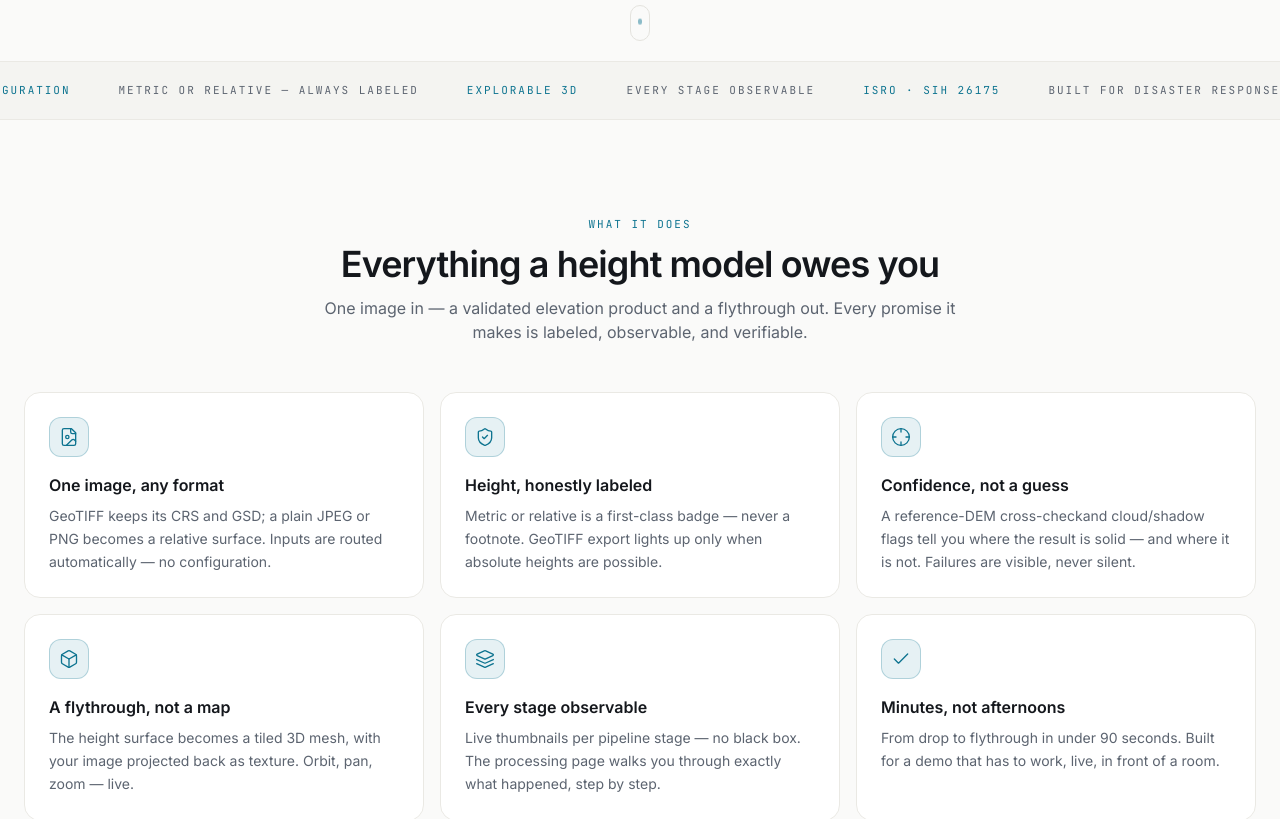
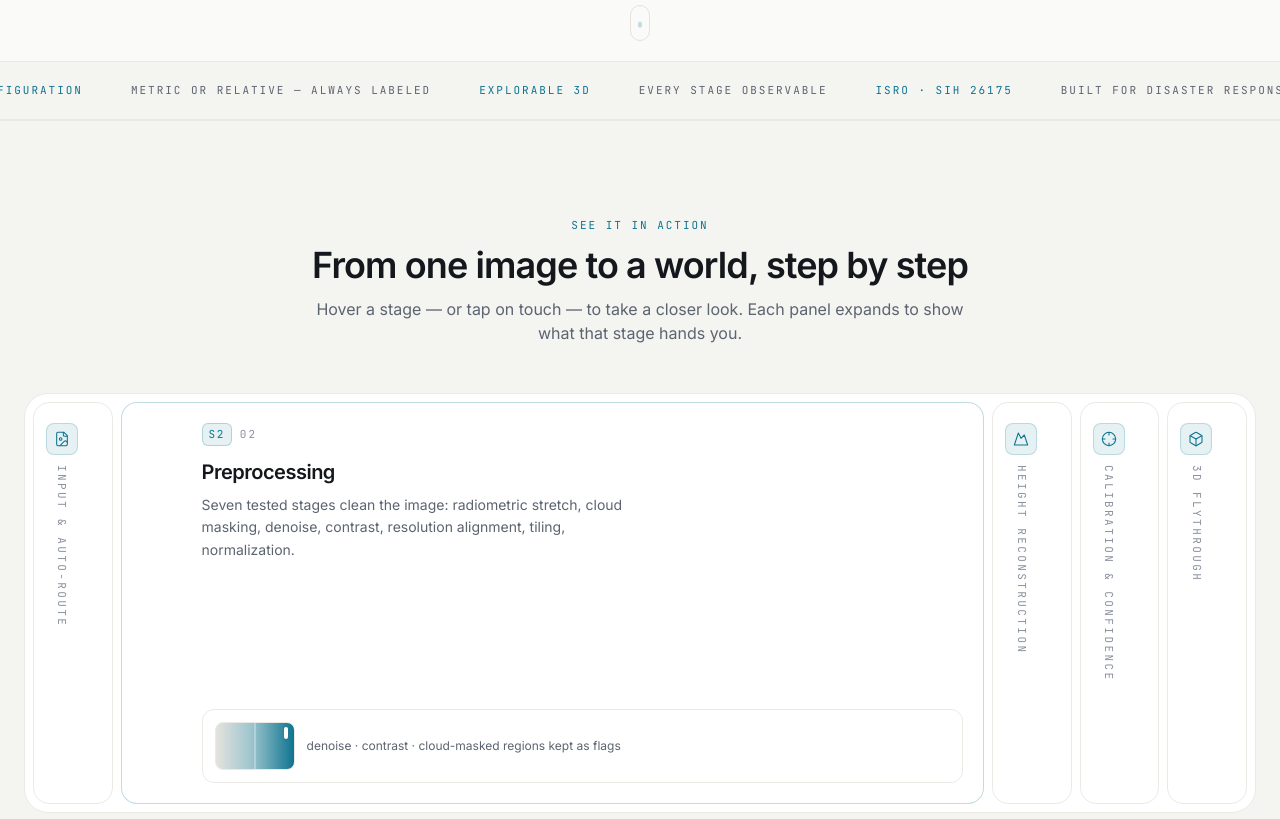
Before and after one commit to SumitRoy-Gh/Depthwizard, a Next.js app in the folder frontend/: page / in a window 1280 px wide. Shown: the part 740-1559 px from the top of the page. Built offline with nearby package versions, Linux system fonts and the light colour scheme.

Commit message:
feat(landing): rebuild product landing with interactive showcase

```diff
--- a/frontend/app/page.tsx
+++ b/frontend/app/page.tsx
@@ -39,7 +39,6 @@ export default function HomePage() {
       <ScrollProgress />
       <Hero />
       <Marquee />
-      <Capabilities />
       <Showcase />
       <Story />
       <Studio />
@@ -193,66 +192,7 @@ function SectionHead({
   );
 }
 
-/* =========================== CAPABILITIES =========================== */
 
-const CAPABILITIES = [
-  {
-    icon: <FileImage className="h-5 w-5" strokeWidth={1.6} />,
-    title: "One image, any format",
-    body: "GeoTIFF keeps its CRS and GSD; a plain JPEG or PNG becomes a relative surface. Inputs are routed automatically — no configuration.",
-  },
-  {
-    icon: <ShieldCheck className="h-5 w-5" strokeWidth={1.6} />,
-    title: "Height, honestly labeled",
-    body: "Metric or relative is a first-class badge — never a footnote. GeoTIFF export lights up only when absolute heights are possible.",
-  },
-  {
-    icon: <Crosshair className="h-5 w-5" strokeWidth={1.6} />,
-    title: "Confidence, not a guess",
-    body: "A reference-DEM cross-checkand cloud/shadow flags tell you where the result is solid — and where it is not. Failures are visible, never silent.",
-  },
-  {
-    icon: <Box className="h-5 w-5" strokeWidth={1.6} />,
-    title: "A flythrough, not a map",
-    body: "The height surface becomes a tiled 3D mesh, with your image projected back as texture. Orbit, pan, zoom — live.",
-  },
-  {
-    icon: <Layers className="h-5 w-5" strokeWidth={1.6} />,
-    title: "Every stage observable",
-    body: "Live thumbnails per pipeline stage — no black box. The processing page walks you through exactly what happened, step by step.",
-  },
-  {
-    icon: <Check className="h-5 w-5" strokeWidth={1.6} />,
-    title: "Minutes, not afternoons",
-    body: "From drop to flythrough in under 90 seconds. Built for a demo that has to work, live, in front of a room.",
-  },
-];
-
-function Capabilities() {
-  return (
-    <section id="features" className="relative mx-auto max-w-7xl scroll-mt-20 px-6 py-24">
-      <SectionHead
-        eyebrow="What it does"
-        title="Everything a height model owes you"
-        lede="One image in — a validated elevation product and a flythrough out. Every promise it makes is labeled, observable, and verifiable."
-      />
-      <div className="mt-12 grid gap-4 sm:grid-cols-2 lg:grid-cols-3">
-        {CAPABILITIES.map((c, i) => (
-          <RevealOnScroll key={c.title} delay={i * 0.05} y={20}>
-            <div className="group relative h-full overflow-hidden rounded-2xl border border-hairline bg-elevated p-6 transition-all duration-300 hover:-translate-y-1 hover:border-cyan/25 hover:shadow-[0_20px_50px_-30px_rgba(20,23,28,0.18)]">
-              <div className="flex h-10 w-10 items-center justify-center rounded-xl border border-cyan/25 bg-cyan/10 text-cyan transition-colors duration-300 group-hover:bg-cyan group-hover:text-white">
-                {c.icon}
-              </div>
-              <h3 className="mt-4 text-base font-semibold text-primary">{c.title}</h3>
-              <p className="mt-2 text-sm leading-relaxed text-muted">{c.body}</p>
-              <ArrowUpRight className="absolute right-5 top-5 h-4 w-4 text-cyan opacity-0 transition-all duration-300 group-hover:translate-x-0.5 group-hover:-translate-y-0.5 group-hover:opacity-100" />
-            </div>
-          </RevealOnScroll>
-        ))}
-      </div>
-    </section>
-  );
-}
 
 /* ============================= SHOWCASE ============================= */
 
```
